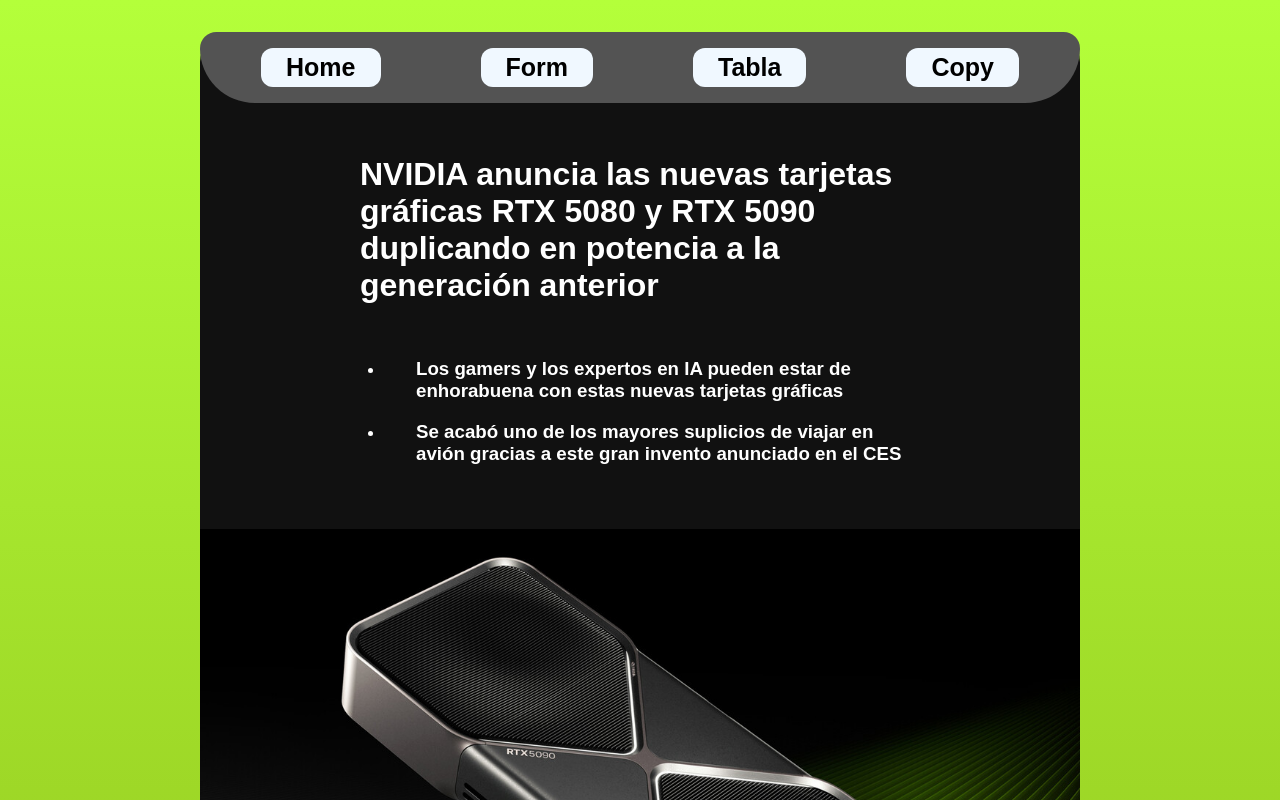
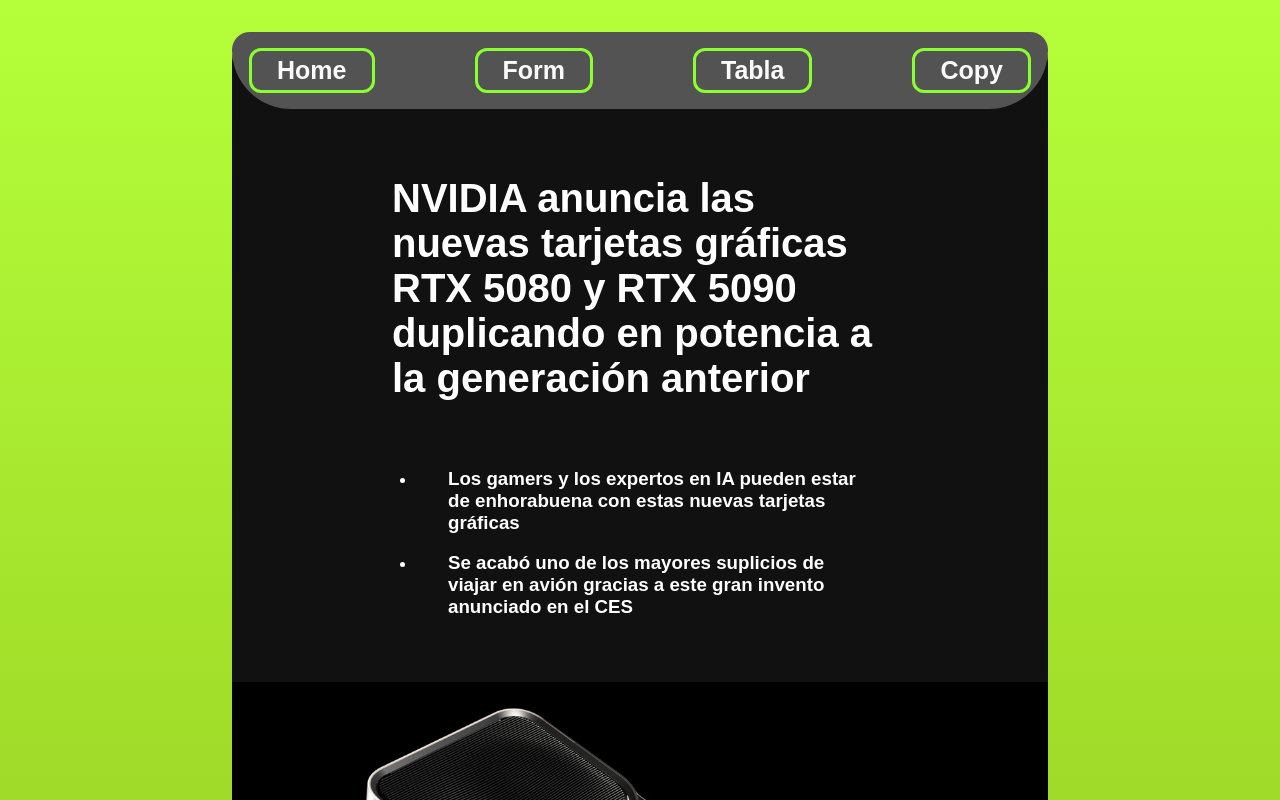
Before and after one commit to Jotanore/NeolandBootcamp, a plain HTML site: page src/index.html in a window 1280 px wide. Shown: the top 800 px of the page. Drawn offline with Linux system fonts and the light colour scheme.

Commit message:
styles changes

```diff
--- a/src/css/styles.css
+++ b/src/css/styles.css
@@ -7,8 +7,9 @@
 footer{
     text-align: center;
     background-color: rgb(17, 17, 17);
-    margin: 0 12rem;
-
+    margin: 2rem 12rem 0 12rem;
+    padding: 1rem;
+    border-radius: 2px;
 }
 
 form{
@@ -37,13 +38,14 @@
     margin: 1rem 2em;
     padding: 5px 25px;
     font-size: 25px;
-    background-color: aliceblue;
+    background-color: rgb(83, 83, 83);
     border-radius: 12px;
+    border: 3px solid rgb(137, 255, 47);
 }
 
 nav a{
     text-decoration: none;
-    color:rgb(0, 0, 0);
+    color:rgb(250, 250, 250);
 }
 
 nav a:hover{
@@ -51,7 +53,7 @@
 }
 
 header{
-    margin: 2rem 12rem 1rem 12rem;
+    margin: 2rem 14rem 1rem 14rem;
     background-color: rgb(17, 17, 17);
     padding-bottom: 3rem;
     border-radius: 30px;
@@ -63,7 +65,8 @@
 }
 
 h1{
-    padding: 1em 5em;
+    font-size: 40px;
+    padding: 1em 4em;
 }
 
 header ul{
--- a/src/index.html
+++ b/src/index.html
@@ -98,5 +98,5 @@
     </form>
 
   </body>
-  <footer>All right reserved</footer>
+  <footer>All rights reserved</footer>
 </html>
```
